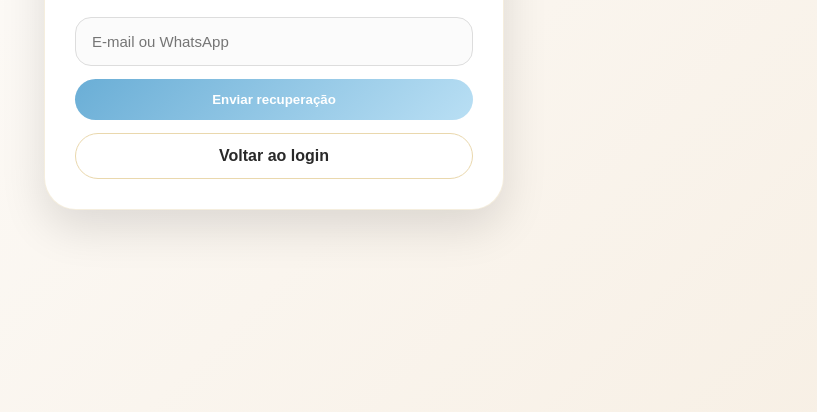
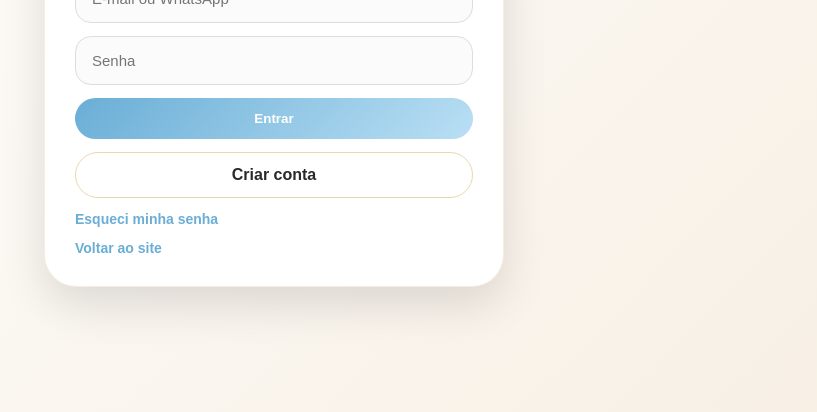
Before and after one commit to luizasaraiva/Dutsnails, a plain HTML site: page cliente-login.html in a window 1280 px wide. Shown: the part 388-800 px from the top of the page, without its empty margins (366-1183 px from the left). Drawn offline with Linux system fonts and the light colour scheme.

Commit message:
Update cliente-login.html

```diff
--- a/cliente-login.html
+++ b/cliente-login.html
@@ -1 +1 @@
-<!DOCTYPE html><html lang="pt-BR"><head><meta charset="UTF-8"><meta name="viewport" content="width=device-width, initial-scale=1.0"><title>Clube Vellure | Recuperar senha</title><link rel="stylesheet" href="style.css"></head><body class="auth-body"><div class="auth-box"><div class="mini">Clube Vellure</div><h2>Recuperar senha</h2><p style="margin-bottom:20px">Informe seu e-mail ou WhatsApp para recuperar o acesso.</p><form><input placeholder="E-mail ou WhatsApp" required><div class="ok" id="okMsg">Solicitação enviada.</div><button type="button" class="btn blue" onclick="document.getElementById('okMsg').style.display='block'">Enviar recuperação</button><a href="cliente-login.html" class="btn light">Voltar ao login</a></form></div><script src="auth.js"></script></body></html>
+<!DOCTYPE html><html lang="pt-BR"><head><meta charset="UTF-8"><meta name="viewport" content="width=device-width, initial-scale=1.0"><title>Clube Vellure | Login</title><link rel="stylesheet" href="style.css"></head><body class="auth-body"><div class="auth-box"><div class="mini">Clube Vellure</div><h2>Entrar como cliente</h2><p style="margin-bottom:20px">Acesse seus pontos, histórico e benefícios.</p><form onsubmit="clienteLogin(event)"><input placeholder="E-mail ou WhatsApp" required><input type="password" placeholder="Senha" required><button class="btn blue">Entrar</button><a href="cliente-cadastro.html" class="btn light">Criar conta</a><a href="cliente-recuperar.html" class="auth-link">Esqueci minha senha</a><a href="index.html" class="auth-link">Voltar ao site</a></form></div><script src="config.js"></script><script src="servicos.js"></script><script src="main.js"></script><script src="agenda.js"></script><script src="auth.js"></script></body></html>
```
